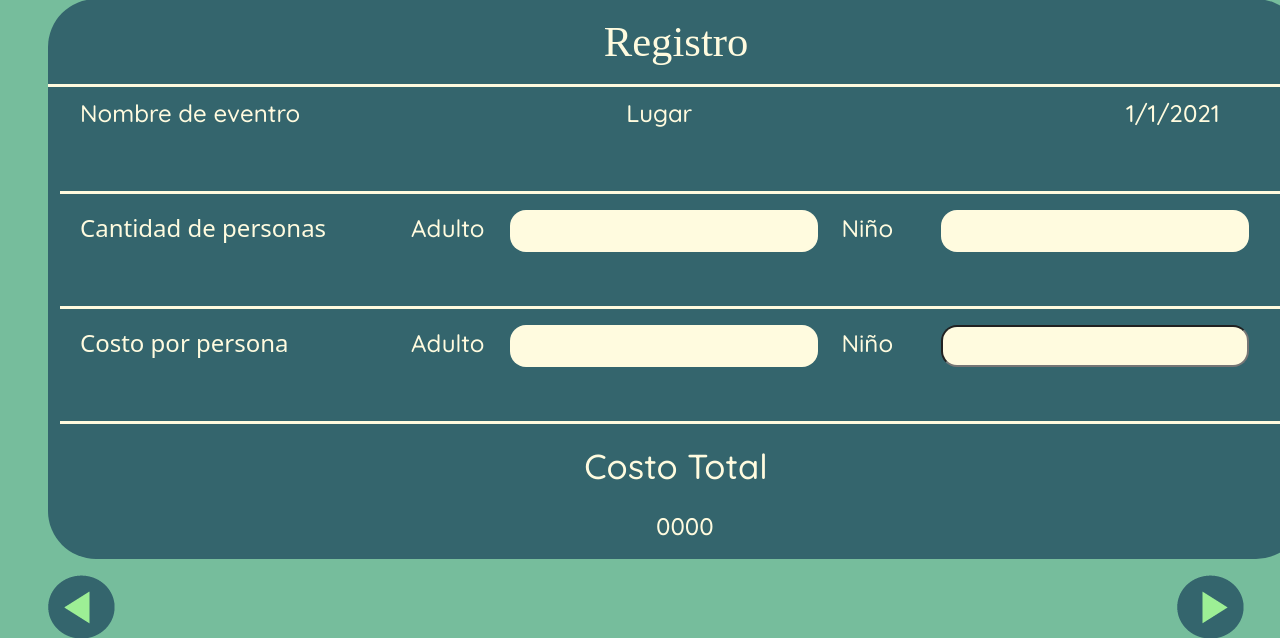
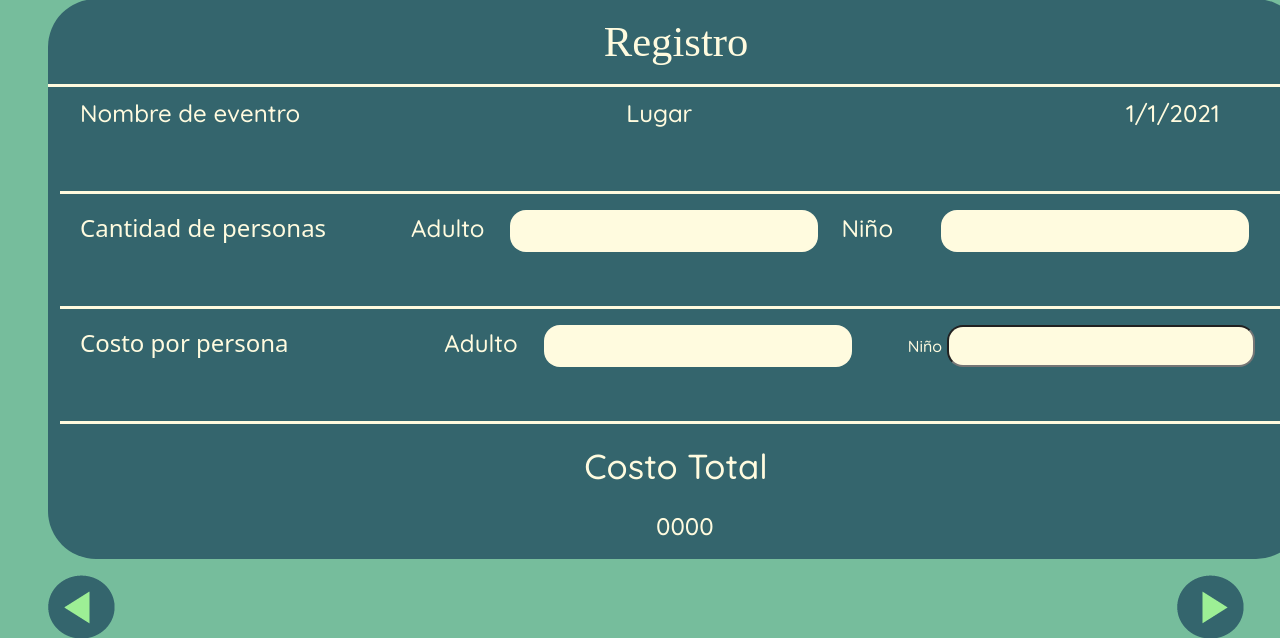
Before and after one commit to MaykelRobles/ProyectoInteractivasMaykel, a PHP site: page /html/registrarse.php in a window 1280 px wide. Shown: the part 89-727 px from the top of the page. Run offline with PHP 8.4, Linux system fonts and the light colour scheme; some libraries are stand-ins or nearby versions; some web fonts are replaced.

Commit message:
php
update

```diff
--- a/html/registrarse.php
+++ b/html/registrarse.php
@@ -119,12 +119,8 @@
                             <label type="submit" class="numPer numPerPad" id="number" alt="Numero adult"></label>
                         </div>
 
-                        <div class="col-1">
-                            <p class="textRegistro">Niño</p>
-                        </div>
-
                         <div class="col">
-                            <label type="submit" class="text">
+                            <label type="submit" class="text">Niño
                             <input class="numPer numPerPad"></input>
                             </label>
                         </div>
```
